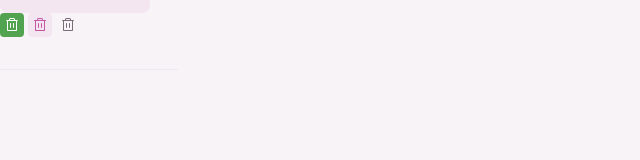
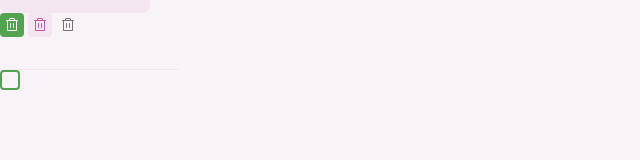
Before and after one commit to heloiseap/todo, a React (Vite) app: page / in a window 1280 px wide. Shown: the part 124-284 px from the top of the page, without its empty margins (0-640 px from the left). Built offline with nearby package versions, Linux system fonts and the light colour scheme.

Commit message:
InputCheckbox component

```diff
--- a/src/App.tsx
+++ b/src/App.tsx
@@ -6,6 +6,7 @@
 import Button from "./components/button"
 import ButtonIcon from "./components/button-icon"
 import InputText from "./components/input-text"
+import InputCheckbox from "./components/input-checkbox"
 
 export default function App() {
 
@@ -40,6 +41,10 @@
         <InputText />
       </div>
 
+      <div>
+        <InputCheckbox />
+      </div>
+
     </div>
   )
 }
--- /dev/null
+++ b/src/components/input-checkbox.tsx
@@ -0,0 +1,74 @@
+import { cva, type VariantProps } from "class-variance-authority";
+
+import CheckIcon from "../assets/icons/check.svg?react";
+import Icon from "./icon";
+
+// eslint-disable-next-line react-refresh/only-export-components
+export const inputCheckboxWrapperVariants = cva(`
+    inline-flex items-center justify-center relative group
+  `);
+
+// eslint-disable-next-line react-refresh/only-export-components
+export const inputCheckboxVariants = cva(
+    `
+  appearance-none peer flex items-center justify-center cursor-pointer
+  border-2 border-solid transition overflow-hidden border-green-base
+  hover:border-green-dark hover:bg-green-dark/20
+  checked:border-green-base checked:bg-green-base
+  group-hover:checked:border-green-dark group-hover:checked:bg-green-dark
+`,
+    {
+        variants: {
+            size: {
+                md: "w-5 h-5 rounded-sm",
+            },
+            disabled: {
+                true: "pointer-events-none",
+            },
+        },
+        defaultVariants: {
+            size: "md",
+            disabled: false,
+        },
+    }
+);
+
+// eslint-disable-next-line react-refresh/only-export-components
+export const inputCheckboxIconVariants = cva(
+    `
+    absolute top-1/2 left-1 -translate-y-1/2
+    hidden peer-checked:block fill-white
+  `,
+    {
+        variants: {
+            size: {
+                md: "w-3 h-3",
+            },
+        },
+        defaultVariants: {
+            size: "md",
+        },
+    }
+);
+
+interface InputCheckboxProps
+    extends VariantProps<typeof inputCheckboxVariants>,
+    Omit<React.ComponentProps<"input">, "size" | "disabled"> { }
+
+export default function InputCheckbox({
+    size,
+    disabled,
+    className,
+    ...props
+}: InputCheckboxProps) {
+    return (
+        <label className={inputCheckboxWrapperVariants({ className })}>
+            <input
+                type="checkbox"
+                className={inputCheckboxVariants({ size, disabled })}
+                {...props}
+            />
+            <Icon className={inputCheckboxIconVariants({ size })} svg={CheckIcon} />
+        </label>
+    );
+}
```
